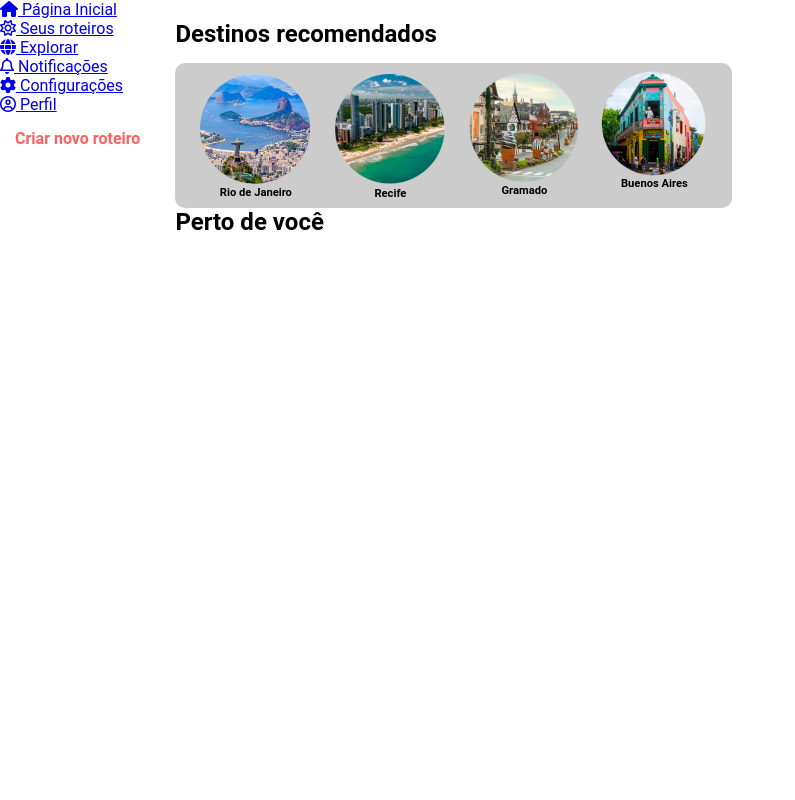
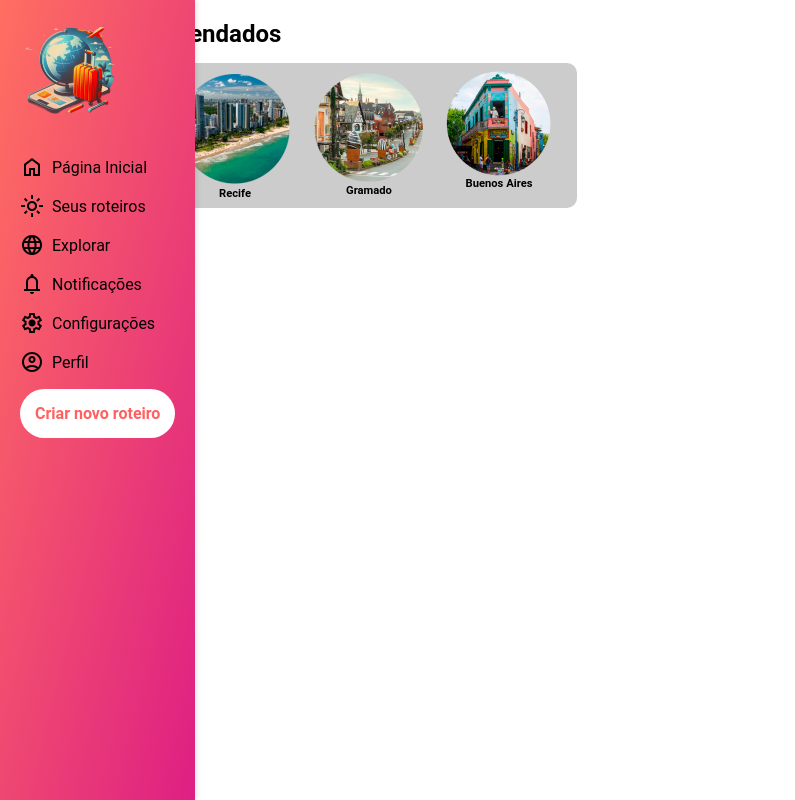
Before and after one commit to Daniiell99e/Projeto_integrador, a plain HTML site: page src/pages/index.html in a window 1280 px wide. Shown: the whole page, without its empty margins (0-795 px from the left). Drawn offline with nearby package versions, Linux system fonts and the light colour scheme.

Commit message:
Ajuste de novos icones

```diff
--- a/src/css/styles.css
+++ b/src/css/styles.css
@@ -53,11 +53,11 @@ body{
     transform: scale(1.05);
 }
 
-.aside-nav ul li {
+.aside-nav li {
     margin: 15px 0;
 }
 
-.aside-nav ul li a:hover {
+.aside-nav a:hover {
     color: white;
 }
 
@@ -66,6 +66,15 @@ body{
     list-style-type: none;
     margin: 0;
     padding: 0;
+}
+
+.aside-lista li {
+    list-style: none;
+}
+
+.aside-lista i{
+    font-size: 24px;
+    margin-right: 8px
 }
 
 .aside-lista ul{
@@ -77,6 +86,8 @@ body{
     padding: 0;
     margin: 0;
     color: black;
+    display: flex;
+    align-items: center;
 }
 
 .create-itinerary-btn {
--- a/src/pages/index.html
+++ b/src/pages/index.html
@@ -9,25 +9,28 @@
     <meta name="author" content="ByteExplorers">
     <link rel="stylesheet" href="../css/styles.css">
     <link rel="stylesheet" href="../css/fontawesome/css/all.css">
+
+    <!-- teste de icones -->
+    <link rel="stylesheet" href="https://fonts.googleapis.com/css2?family=Material+Symbols+Outlined:opsz,wght,FILL,GRAD@24,400,0,0" />
 </head>
 <body>
     <body>
-        <header class="header-container"> <!-- Menu lateral -->
-            <nav class="header-nav"><!--Navegação do site-->
-                <div class="logo">
-                    <a href="" class="logo"></a>
-                </div>
-                <ul class="header-lista">
-                    <li><a href="index.html"><i class="fa-solid fa-house"></i> Página Inicial</a></li>
-                    <li><a href="#"><i class="fa-regular fa-sun" class="config"></i> Seus roteiros</a></li>
-                    <li><a href="#"><i class="fa-solid fa-globe" class="config"></i> Explorar</a></li>
-                    <li><a href="#"><i class="fa-regular fa-bell" class="config"></i> Notificações</a></li>
-                    <li><a href="#"><i class="fa-solid fa-gear" class="config"></i> Configurações</a></li>
-                    <li><a href="#"><i class="fa-regular fa-circle-user" class="config"></i> Perfil</a></li>
+        <aside class="aside-container"> <!-- Menu lateral -->
+            <header class="aside-header">
+                <a href="index.html" class="logo-link"><img src="../assets/imagens/logo_temp.png" alt="logo" class="logo-img"></a>
+            </header>
+            <nav class="aside-nav"><!--Navegação do site-->
+                <ul class="aside-lista">
+                    <li><a href="index.html"><i class="material-symbols-outlined">home</i> Página Inicial</a></li>
+                    <li><a href="#"><i class="material-symbols-outlined">light_mode</i> Seus roteiros</a></li>
+                    <li><a href="#"><i class="material-symbols-outlined">language</i> Explorar</a></li>
+                    <li><a href="#"><i class="material-symbols-outlined">notifications</i> Notificações</a></li>
+                    <li><a href="#"><i class="material-symbols-outlined">settings</i> Configurações</a></li>
+                    <li><a href="#"><i class="material-symbols-outlined">account_circle</i> Perfil</a></li>
                 </ul>
                 <a href="#" class="create-itinerary-btn">Criar novo roteiro</a>
             </nav>
-        </header>
+        </aside>
 
         <main class="main-content">
             <div class="main-content_cont">
```
